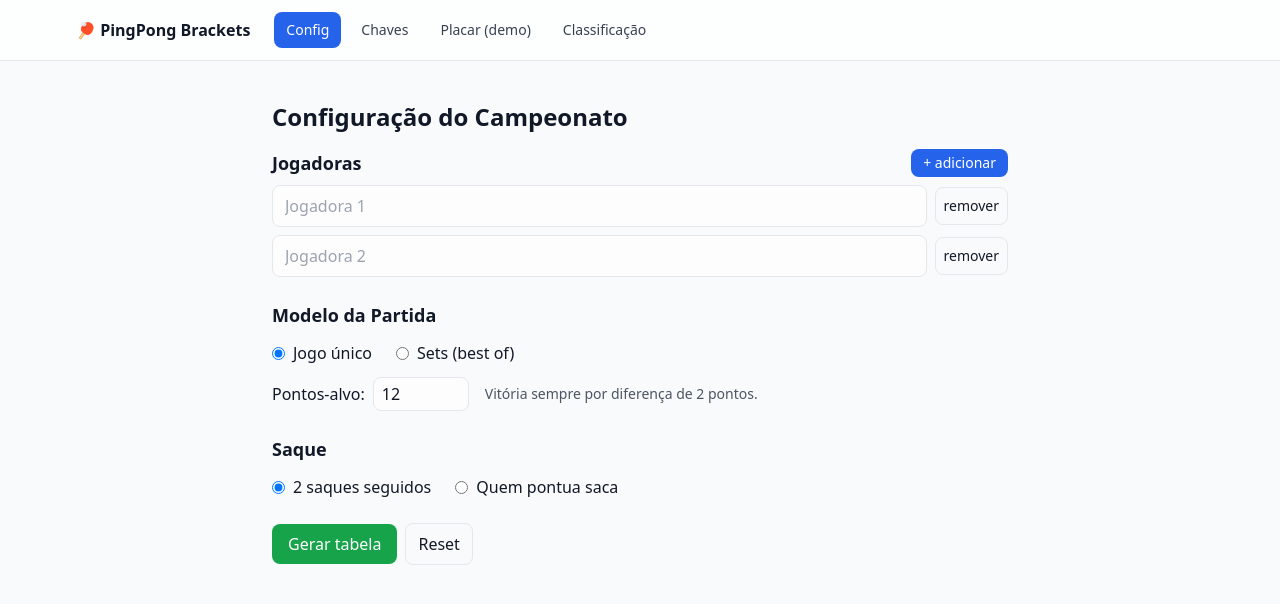
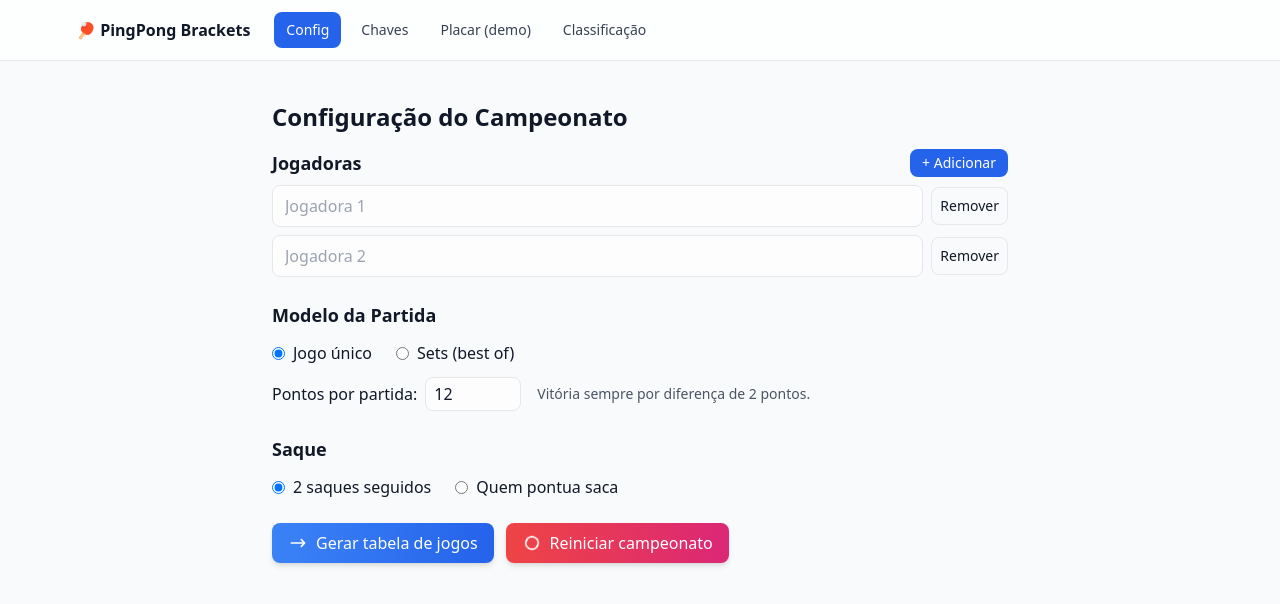
Before and after one commit to JuliaParnahyba/pingpong-brackets, a React (Vite) app: page / in a window 1280 px wide. Shown: the top 604 px of the page. Built offline with nearby package versions, Linux system fonts and the light colour scheme.

Commit message:
feat(ui): enable reset functionality and redesign main action buttons with gradient styles

```diff
--- a/src/index.css
+++ b/src/index.css
@@ -5,72 +5,14 @@
 :root { color-scheme: light dark; }
 body { @apply bg-gray-50 text-gray-900 dark:bg-gray-900 dark:text-gray-100; }
 
+@keyframes spin-slow { from { transform: rotate(0deg); } to { transform: rotate(360deg); } }
+.animate-spin-slow { animation: spin-slow 3s linear infinite; }
 
-/* :root {
-  font-family: system-ui, Avenir, Helvetica, Arial, sans-serif;
-  line-height: 1.5;
-  font-weight: 400;
-
-  color-scheme: light dark;
-  color: rgba(255, 255, 255, 0.87);
-  background-color: #242424;
-
-  font-synthesis: none;
-  text-rendering: optimizeLegibility;
-  -webkit-font-smoothing: antialiased;
-  -moz-osx-font-smoothing: grayscale;
+@keyframes spin-slow {
+  from { transform: rotate(0deg); }
+  to { transform: rotate(360deg); }
 }
 
-a {
-  font-weight: 500;
-  color: #646cff;
-  text-decoration: inherit;
+.animate-spin-slow {
+  animation: spin-slow 3s linear infinite;
 }
-a:hover {
-  color: #535bf2;
-}
-
-body {
-  margin: 0;
-  display: flex;
-  place-items: center;
-  min-width: 320px;
-  min-height: 100vh;
-}
-
-h1 {
-  font-size: 3.2em;
-  line-height: 1.1;
-}
-
-button {
-  border-radius: 8px;
-  border: 1px solid transparent;
-  padding: 0.6em 1.2em;
-  font-size: 1em;
-  font-weight: 500;
-  font-family: inherit;
-  background-color: #1a1a1a;
-  cursor: pointer;
-  transition: border-color 0.25s;
-}
-button:hover {
-  border-color: #646cff;
-}
-button:focus,
-button:focus-visible {
-  outline: 4px auto -webkit-focus-ring-color;
-}
-
-@media (prefers-color-scheme: light) {
-  :root {
-    color: #213547;
-    background-color: #ffffff;
-  }
-  a:hover {
-    color: #747bff;
-  }
-  button {
-    background-color: #f9f9f9;
-  }
-} */
--- a/src/pages/Config.tsx
+++ b/src/pages/Config.tsx
@@ -1,11 +1,13 @@
 import { useState, type FormEvent } from "react";
-import { newPlayer, useTournament, type TournamentConfig } from "../store/tournament";
+import { newPlayer, useTournament, type TournamentConfig, hardResetTournament } from "../store/tournament";
 import { generateRoundRobin } from "../utils/schedule";
 import { useNavigate } from "react-router-dom";
 
 export default function ConfigPage() {
-  const { players, setPlayers, config, setConfig, setMatches, reset } = useTournament();
-  const [localPlayers, setLocalPlayers] = useState(players.length ? players : [newPlayer(), newPlayer()]);
+  const { players, setPlayers, config, setConfig, setMatches } = useTournament();
+  const [localPlayers, setLocalPlayers] = useState(
+    players.length ? players : [newPlayer(), newPlayer()]
+  );
   const [localCfg, setLocalCfg] = useState<TournamentConfig>(config);
   const navigate = useNavigate();
 
@@ -35,6 +37,20 @@ export default function ConfigPage() {
     navigate("/bracket");
   };
 
+  // Reinício completo: apaga storage, zera Zustand e sincroniza o form
+  const handleRestart = () => {
+    if (!confirm("Reiniciar tudo? Isso apagará jogadoras, partidas e configurações.")) return;
+
+    hardResetTournament(); // limpa localStorage + estado global
+
+    const fresh = useTournament.getState().config; // default após o hard reset
+    setLocalPlayers([newPlayer(), newPlayer()]);
+    setLocalCfg(fresh);
+    setMatches([]); // só por garantia
+
+    navigate("/"); // volta para a Config
+  };
+
   return (
     <div className="p-4 max-w-3xl mx-auto">
       <h1 className="text-2xl font-bold mb-4">Configuração do Campeonato</h1>
@@ -45,7 +61,7 @@ export default function ConfigPage() {
           <div className="flex items-center justify-between mb-2">
             <h2 className="text-lg font-semibold">Jogadoras</h2>
             <button type="button" onClick={addPlayer}
-              className="px-3 py-1 rounded-lg bg-blue-600 text-white text-sm">+ adicionar</button>
+              className="px-3 py-1 rounded-lg bg-blue-600 text-white text-sm">+ Adicionar</button>
           </div>
 
           <div className="space-y-2">
@@ -58,7 +74,7 @@ export default function ConfigPage() {
                   className="w-full px-3 py-2 rounded-lg border bg-white/70 dark:bg-gray-900/50"
                 />
                 <button type="button" onClick={()=>removePlayer(i)}
-                  className="px-2 py-2 rounded-lg border text-sm">remover</button>
+                  className="px-2 py-2 rounded-lg border text-sm">Remover</button>
               </div>
             ))}
           </div>
@@ -111,11 +127,14 @@ export default function ConfigPage() {
                   className="w-20 px-2 py-1 rounded-lg border bg-white/70 dark:bg-gray-900/50"
                 />
               </label>
+              <span className="text-sm text-gray-600 dark:text-gray-300">
+                Vitória sempre por diferença de 2 pontos.
+              </span>
             </div>
           ) : (
             <div className="flex items-center gap-4">
               <label className="flex items-center gap-2">
-                <span>Pontos-alvo:</span>
+                <span>Pontos por partida:</span>
                 <input
                   type="number" min={5} max={50}
                   value={localCfg.targetPoints}
@@ -153,12 +172,36 @@ export default function ConfigPage() {
           </div>
         </section>
 
-        <div className="flex items-center gap-2">
-          <button type="submit" className="px-4 py-2 rounded-lg bg-green-600 text-white">
-            Gerar tabela
+        <div className="flex items-center gap-3 mt-6">
+          {/* ▶️ Gerar tabela */}
+          <button
+            type="submit"
+            className="inline-flex items-center gap-2 px-4 py-2 rounded-lg text-white font-medium
+                      bg-gradient-to-r from-blue-500 to-blue-600 hover:from-blue-600 hover:to-blue-700
+                      shadow-md hover:shadow-lg transition-all duration-200"
+          >
+            <svg xmlns="http://www.w3.org/2000/svg" fill="none" viewBox="0 0 24 24"
+                strokeWidth={2} stroke="currentColor" className="w-5 h-5">
+              <path strokeLinecap="round" strokeLinejoin="round" d="M4 12h16m0 0l-4-4m4 4l-4 4" />
+            </svg>
+            Gerar tabela de jogos
           </button>
-          <button type="button" onClick={reset} className="px-3 py-2 rounded-lg border">
-            Reset
+
+          {/* 🔄 Reiniciar campeonato */}
+          <button
+            type="button"
+            onClick={handleRestart}
+            className="inline-flex items-center gap-2 px-4 py-2 rounded-lg text-white font-medium
+                      bg-gradient-to-r from-red-500 to-pink-600 hover:from-red-600 hover:to-pink-700
+                      shadow-md hover:shadow-lg transition-all duration-200"
+            title="Limpa estado e localStorage e reinicia a aplicação"
+          >
+            <svg xmlns="http://www.w3.org/2000/svg" fill="none" viewBox="0 0 24 24"
+                strokeWidth={2} stroke="currentColor" className="w-5 h-5 animate-spin-slow">
+              <path strokeLinecap="round" strokeLinejoin="round"
+                    d="M4.5 12a7.5 7.5 0 0114.82-1.5M19.5 12a7.5 7.5 0 01-14.82 1.5" />
+            </svg>
+            Reiniciar campeonato
           </button>
         </div>
       </form>
--- a/src/store/tournament.ts
+++ b/src/store/tournament.ts
@@ -96,7 +96,6 @@ const defaultConfig: TournamentConfig = {
   knockoutSlots: 4,
 };
 
-
 export const useTournament = create<TournamentState>()(
   persist(
     (set, _get) => ({
@@ -109,7 +108,8 @@ export const useTournament = create<TournamentState>()(
           config: { ...s.config, ...cfg, sets: { ...s.config.sets, ...(cfg.sets ?? {}) } },
         })),
       setMatches: (mx) => set({ matches: mx }),
-      reset: () => set({ players: [], config: defaultConfig, matches: [] }),
+
+      reset: () => set({ players: [], config: cloneDefault(), matches: [] }),
 
       updateMatchScore: (id, updater) =>
         set((s) => ({
@@ -169,18 +169,9 @@ export const useTournament = create<TournamentState>()(
     }),
     {
       name: "ppb-tournament-v1",
-      version: 1,
       // o storage guarda o estado PARCIAL
       storage: createJSONStorage<Partial<TournamentState>>(() => localStorage),
       partialize: (s) => ({ players: s.players, config: s.config, matches: s.matches }),
-      migrate: (persisted, from) => {
-      // futuros ajustes por versão
-      return persisted as Partial<TournamentState>;
-      },
-      onRehydrateStorage: () => (state) => {
-        // útil para debug
-        // console.log("rehydrated", state);
-      },
     }
   )
 );
@@ -190,3 +181,19 @@ export const newPlayer = (name = ""): Player => ({ id: nanoid(), name });
 export const clearPersistedTournament = () => {
   localStorage.removeItem("ppb-tournament-v1");
 };
+
+const cloneDefault = (): TournamentConfig => ({
+  ...defaultConfig,
+  sets: { ...defaultConfig.sets },
+});
+
+export const hardResetTournament = () => {
+  // apaga storage persistido
+  useTournament.persist?.clearStorage();
+  // zera o estado em memória
+  useTournament.setState({
+    players: [],
+    config: cloneDefault(),
+    matches: [],
+  });
+};
```
